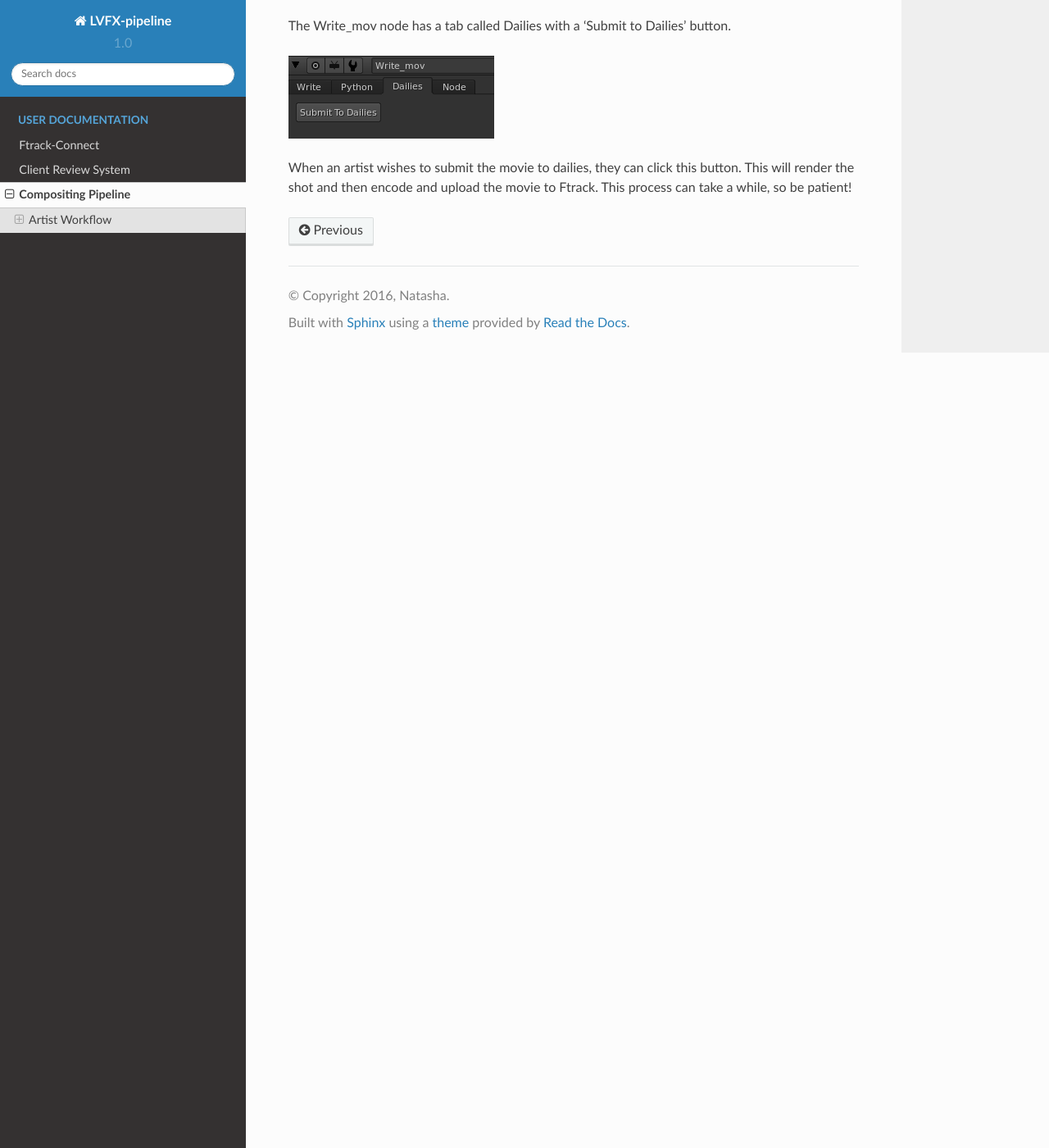
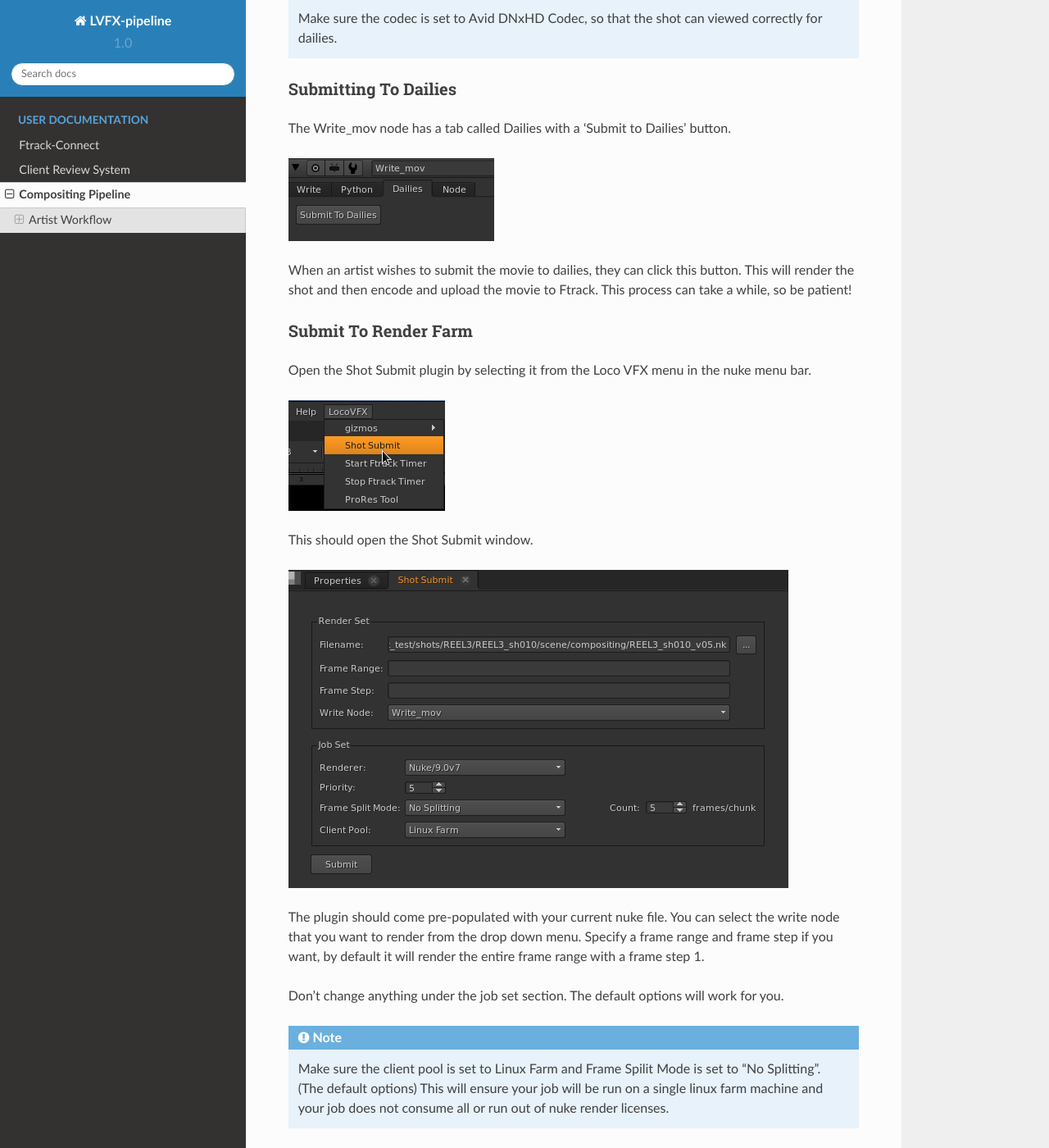
Before and after one commit to afrocircus/LVFX-pipeline, a Sphinx documentation site: the page built from docs/comp-pipeline.rst, in a window 1280 px wide and 1400 px high, scrolled down 4039 px. Shown: the whole window at 82% size. Built offline with Sphinx 7.4.7 and the Read the Docs theme 2.0.0, drawn with Linux system fonts in a browser that asks for light colours.

Commit message:
comp shot submit info updated

```diff
--- a/docs/comp-pipeline.rst
+++ b/docs/comp-pipeline.rst
@@ -81,6 +81,8 @@ Usually this should point to::
 
     /data/production/<show>/shots/<sq>/<shot>/img/comps/<version>/mov/<filename>.mov
 
+.. note:: Make sure the codec is set to Avid DNxHD Codec, so that the shot can viewed correctly
+          for dailies.
 
 Submitting To Dailies
 ---------------------
@@ -92,3 +94,25 @@ The Write_mov node has a tab called Dailies with a 'Submit to Dailies' button.
 When an artist wishes to submit the movie to dailies, they can click this button.
 This will render the shot and then encode and upload the movie to Ftrack. This process can take a while,
 so be patient!
+
+
+Submit To Render Farm
+---------------------
+
+Open the Shot Submit plugin by selecting it from the Loco VFX menu in the nuke menu bar.
+
+.. image:: /img/nuke-menu.png
+
+This should open the Shot Submit window.
+
+.. image:: /img/nuke-submit.png
+
+The plugin should come pre-populated with your current nuke file. You can select the write node that
+you want to render from the drop down menu. Specify a frame range and frame step if you want, by default
+it will render the entire frame range with a frame step 1.
+
+Don't change anything under the job set section. The default options will work for you.
+
+.. note:: Make sure the client pool is set to Linux Farm and Frame Spilit Mode is set to "No Splitting".
+          (The default options) This will ensure your job will be run on a single linux farm machine and
+          your job does not consume all or run out of nuke render licenses.
```
Also changed, not shown: docs/img/nuke-menu.png (added), docs/img/nuke-submit.png (added).
